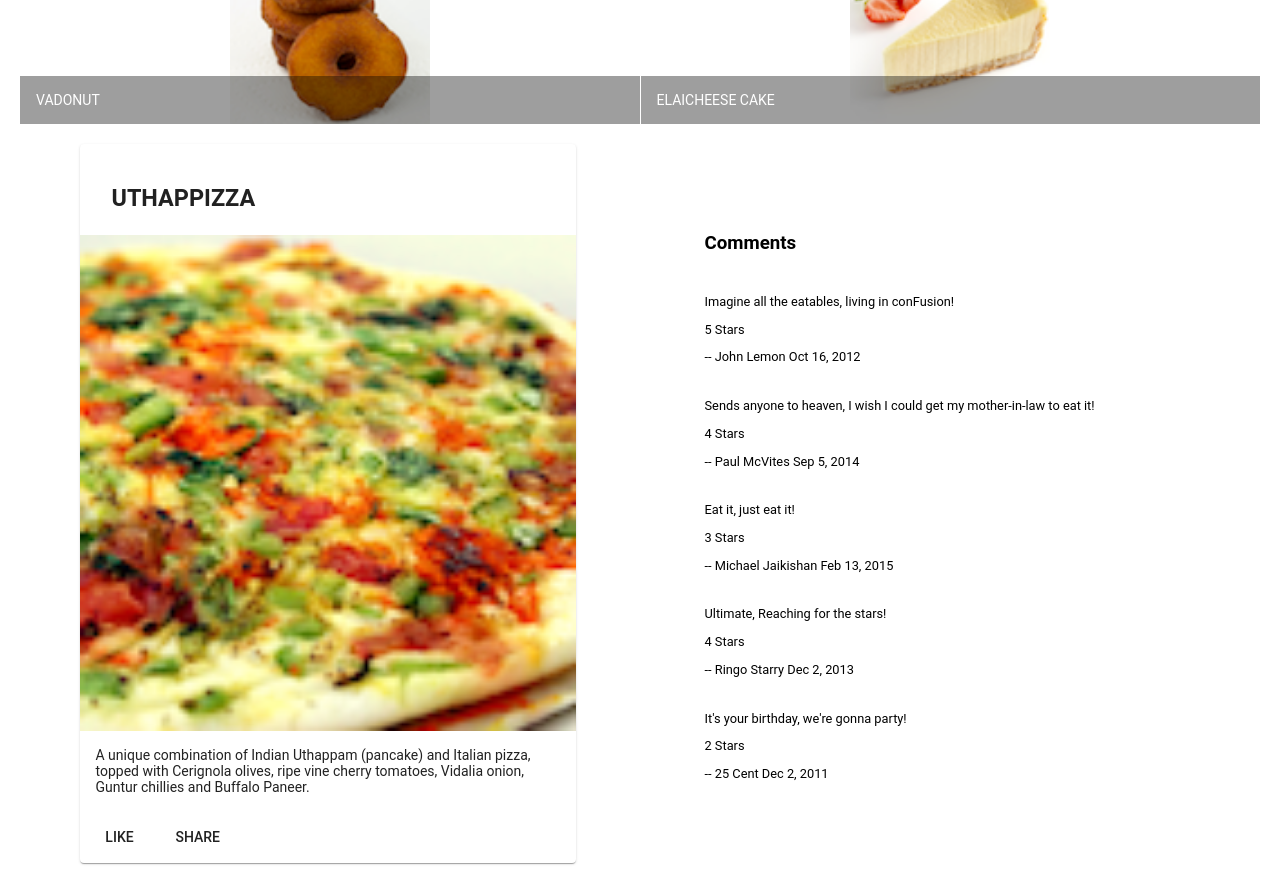
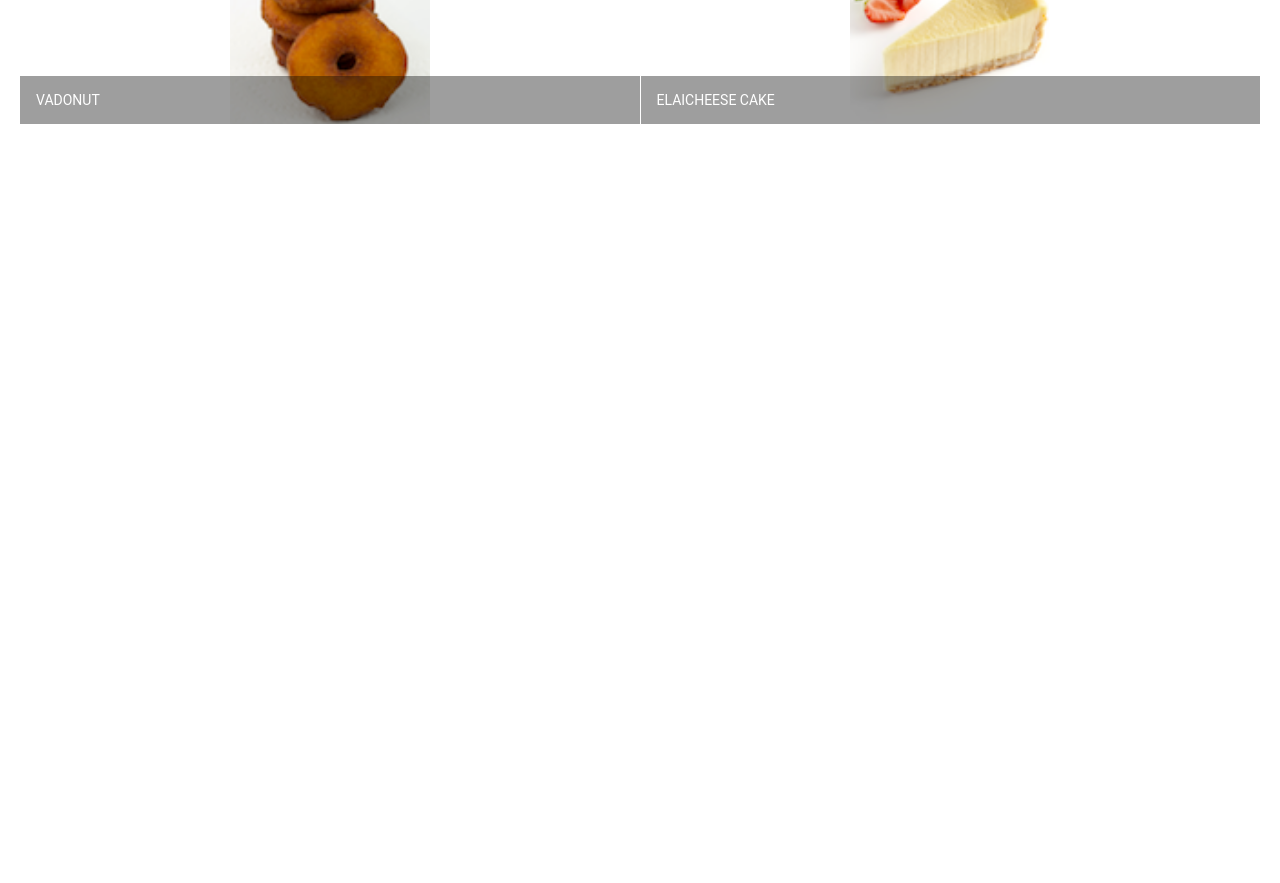
Before and after one commit to pushpsood/ConFusionAngular, an Angular app: page / in a window 1280 px wide. Shown: the part 440-1323 px from the top of the page. After the commit the page ends 800 px from the top, so only its background shows below. Built offline with nearby package versions, Linux system fonts and the light colour scheme.

Commit message:
Data Binding

```diff
--- a/src/app/app.component.html
+++ b/src/app/app.component.html
@@ -1,4 +1,3 @@
 <mat-toolbar color="primary"> <span>Ristorante Con Fusion</span> </mat-toolbar>
 
 <app-menu></app-menu>
-<app-dishdetail></app-dishdetail>
--- a/src/app/dishdetail/dishdetail.component.html
+++ b/src/app/dishdetail/dishdetail.component.html
@@ -6,8 +6,8 @@
     fxLayoutGap="10px"
     fxLayoutGap.xs="0">
 
-  <div fxFlex="40" *ngIf="dish">
-    <mat-card>
+  <div fxFlex="40">
+    <mat-card *ngIf="dish">
       <mat-card-header>
         <mat-card-title>
           <h3>{{dish.name | uppercase}}</h3>
@@ -26,13 +26,14 @@
   </div>
 
   <div fxFlex="40">
+    <mat-card *ngIf="dish" >
     <h3>Comments</h3>
-       <mat-list *ngFor="let ds of dishselect">
-        <p matLine style="font-size:80%" >{{ ds.comment }}</p>
-        <p matLine style="font-size:80%" >{{ ds.rating }} Stars</p>
-        <p matLine style="font-size:80%" > -- {{ ds.author }} {{ ds.date | date }}</p>
-
-    </mat-list>
+       <mat-list  *ngFor = "let comment of dish.comments">
+        <p matLine style="font-size:80%" >{{ comment.comment }}</p>
+        <p matLine style="font-size:80%" >{{ comment.rating }} Stars</p>
+        <p matLine style="font-size:80%" > -- {{ comment.author }} {{ comment.date | date }}</p>
+       </mat-list>
+  </mat-card>
   </div>
 
 </div>
--- a/src/app/dishdetail/dishdetail.component.ts
+++ b/src/app/dishdetail/dishdetail.component.ts
@@ -1,48 +1,5 @@
-import { Component, OnInit } from '@angular/core';
-
-const DISH = {
-  id: '0',
-  name: 'Uthappizza',
-  image: '/assets/images/uthappizza.png',
-  category: 'mains',
-  featured: true,
-  label: 'Hot',
-  price: '4.99',
-  // tslint:disable-next-line:max-line-length
-  description: 'A unique combination of Indian Uthappam (pancake) and Italian pizza, topped with Cerignola olives, ripe vine cherry tomatoes, Vidalia onion, Guntur chillies and Buffalo Paneer.',
-  comments: [
-       {
-           rating: 5,
-           comment: 'Imagine all the eatables, living in conFusion!',
-           author: 'John Lemon',
-           date: '2012-10-16T17:57:28.556094Z'
-       },
-       {
-           rating: 4,
-           comment: 'Sends anyone to heaven, I wish I could get my mother-in-law to eat it!',
-           author: 'Paul McVites',
-           date: '2014-09-05T17:57:28.556094Z'
-       },
-       {
-           rating: 3,
-           comment: 'Eat it, just eat it!',
-           author: 'Michael Jaikishan',
-           date: '2015-02-13T17:57:28.556094Z'
-       },
-       {
-           rating: 4,
-           comment: 'Ultimate, Reaching for the stars!',
-           author: 'Ringo Starry',
-           date: '2013-12-02T17:57:28.556094Z'
-       },
-       {
-           rating: 2,
-           comment: 'It\'s your birthday, we\'re gonna party!',
-           author: '25 Cent',
-           date: '2011-12-02T17:57:28.556094Z'
-       }
-   ]
-};
+import { Component, OnInit, Input } from '@angular/core';
+import { Dish } from '../shared/dish';
 
 @Component({
   selector: 'app-dishdetail',
@@ -51,8 +8,9 @@
 })
 export class DishdetailComponent implements OnInit {
 
-  dish = DISH;
-  dishselect = DISH.comments;
+  @Input()
+  dish: Dish;
+
   constructor() { }
 
   ngOnInit() {
--- a/src/app/menu/menu.component.html
+++ b/src/app/menu/menu.component.html
@@ -11,7 +11,7 @@
 
   <div fxFlex>
     <mat-grid-list cols="2" rowHeight="200px">
-      <mat-grid-tile *ngFor="let dish of dishes">
+      <mat-grid-tile *ngFor="let dish of dishes" (click) = "onSelect(dish)" >
         <img height="200px" src={{dish.image}} alt={{dish.name}}>
         <mat-grid-tile-footer>
           <h1>{{dish.name | uppercase}}</h1>
@@ -20,22 +20,6 @@
     </mat-grid-list>
   </div>
 
-  <!-- <div fxFlex *ngIf="selectedDish">
-    <mat-card>
-      <mat-card-header>
-        <mat-card-title>
-          <h3>{{selectedDish.name | uppercase}}</h3>
-        </mat-card-title>
-      </mat-card-header>
-      <img mat-card-image src={{selectedDish.image}} alt={{selectedDish.name}}>
-      <mat-card-content>
-        <p>{{selectedDish.description}}
-        </p>
-      </mat-card-content>
-      <mat-card-actions>
-        <button mat-button>LIKE</button>
-        <button mat-button>SHARE</button>
-      </mat-card-actions>
-    </mat-card>
-  </div>  -->
+  <app-dishdetail [dish]="selectedDish"></app-dishdetail>
+
 </div>
--- a/src/app/menu/menu.component.ts
+++ b/src/app/menu/menu.component.ts
@@ -1,50 +1,7 @@
 import { Component, OnInit } from '@angular/core';
 import { Dish } from '../shared/dish';
+import { DISHES } from '../shared/dishes';
 
-
-const DISHES: Dish[] = [
-  {
-    id: '0',
-    name: 'Uthappizza',
-    image: '/assets/images/uthappizza.png',
-    category: 'mains',
-    featured: true,
-    label: 'Hot',
-    price: '4.99',
-    // tslint:disable-next-line:max-line-length
-    description: 'A unique combination of Indian Uthappam (pancake) and Italian pizza, topped with Cerignola olives, ripe vine cherry tomatoes, Vidalia onion, Guntur chillies and Buffalo Paneer.'
-  },
-  {
-    id: '1',
-    name: 'Zucchipakoda',
-    image: '/assets/images/zucchipakoda.png',
-    category: 'appetizer',
-    featured: false,
-    label: '',
-    price: '1.99',
-    description: 'Deep fried Zucchini coated with mildly spiced Chickpea flour batter accompanied with a sweet-tangy tamarind sauce'
-  },
-  {
-    id: '2',
-    name: 'Vadonut',
-    image: '/assets/images/vadonut.png',
-    category: 'appetizer',
-    featured: false,
-    label: 'New',
-    price: '1.99',
-    description: 'A quintessential ConFusion experience, is it a vada or is it a donut?'
-  },
-  {
-    id: '3',
-    name: 'ElaiCheese Cake',
-    image: '/assets/images/elaicheesecake.png',
-    category: 'dessert',
-    featured: false,
-    label: '',
-    price: '2.99',
-    description: 'A delectable, semi-sweet New York Style Cheese Cake, with Graham cracker crust and spiced with Indian cardamoms'
-  }
-];
 
 @Component({
   selector: 'app-menu',
@@ -53,11 +10,16 @@
 })
 export class MenuComponent implements OnInit {
 
-  dishes = DISHES;
-  selectedDish = DISHES[0];
+  dishes : Dish[] = DISHES;
+  selectedDish : Dish;
+
   constructor() { }
 
   ngOnInit() {
   }
 
+  onSelect(dish: Dish)
+  {
+    this.selectedDish = dish;
+  }
 }
--- /dev/null
+++ b/src/app/shared/comment.ts
@@ -0,0 +1,6 @@
+export class Comment {
+    rating: number;
+    comment: string;
+    author: string;
+    date: string;
+}
--- a/src/app/shared/dish.ts
+++ b/src/app/shared/dish.ts
@@ -1,3 +1,5 @@
+import { Comment } from './comment';
+
 export class Dish {
     id: string;
     name: string;
@@ -7,4 +9,5 @@
     label: string;
     price: string;
     description: string;
+    comments: Comment[];
 }
--- /dev/null
+++ b/src/app/shared/dishes.ts
@@ -0,0 +1,173 @@
+import { Dish } from './dish';
+
+export const DISHES: Dish[] = [
+    {
+        id: '0',
+        name: 'Uthappizza',
+        image: '/assets/images/uthappizza.png',
+        category: 'mains',
+        featured: true,
+        label: 'Hot',
+        price: '4.99',
+        // tslint:disable-next-line:max-line-length
+        description: 'A unique combination of Indian Uthappam (pancake) and Italian pizza, topped with Cerignola olives, ripe vine cherry tomatoes, Vidalia onion, Guntur chillies and Buffalo Paneer.',
+        comments: [
+            {
+                rating: 5,
+                comment: 'Imagine all the eatables, living in conFusion!',
+                author: 'John Lemon',
+                date: '2012-10-16T17:57:28.556094Z'
+            },
+            {
+                rating: 4,
+                comment: 'Sends anyone to heaven, I wish I could get my mother-in-law to eat it!',
+                author: 'Paul McVites',
+                date: '2014-09-05T17:57:28.556094Z'
+            },
+            {
+                rating: 3,
+                comment: 'Eat it, just eat it!',
+                author: 'Michael Jaikishan',
+                date: '2015-02-13T17:57:28.556094Z'
+            },
+            {
+                rating: 4,
+                comment: 'Ultimate, Reaching for the stars!',
+                author: 'Ringo Starry',
+                date: '2013-12-02T17:57:28.556094Z'
+            },
+            {
+                rating: 2,
+                comment: 'It\'s your birthday, we\'re gonna party!',
+                author: '25 Cent',
+                date: '2011-12-02T17:57:28.556094Z'
+            }
+        ]
+    },
+    {
+        id: '1',
+        name: 'Zucchipakoda',
+        image: '/assets/images/zucchipakoda.png',
+        category: 'appetizer',
+        featured: false,
+        label: '',
+        price: '1.99',
+        description: 'Deep fried Zucchini coated with mildly spiced Chickpea flour batter accompanied with a sweet-tangy tamarind sauce',
+        comments: [
+            {
+                rating: 5,
+                comment: 'Imagine all the eatables, living in conFusion!',
+                author: 'John Lemon',
+                date: '2012-10-16T17:57:28.556094Z'
+            },
+            {
+                rating: 4,
+                comment: 'Sends anyone to heaven, I wish I could get my mother-in-law to eat it!',
+                author: 'Paul McVites',
+                date: '2014-09-05T17:57:28.556094Z'
+            },
+            {
+                rating: 3,
+                comment: 'Eat it, just eat it!',
+                author: 'Michael Jaikishan',
+                date: '2015-02-13T17:57:28.556094Z'
+            },
+            {
+                rating: 4,
+                comment: 'Ultimate, Reaching for the stars!',
+                author: 'Ringo Starry',
+                date: '2013-12-02T17:57:28.556094Z'
+            },
+            {
+                rating: 2,
+                comment: 'It\'s your birthday, we\'re gonna party!',
+                author: '25 Cent',
+                date: '2011-12-02T17:57:28.556094Z'
+            }
+        ]
+    },
+    {
+        id: '2',
+        name: 'Vadonut',
+        image: '/assets/images/vadonut.png',
+        category: 'appetizer',
+        featured: false,
+        label: 'New',
+        price: '1.99',
+        description: 'A quintessential ConFusion experience, is it a vada or is it a donut?',
+        comments: [
+            {
+                rating: 5,
+                comment: 'Imagine all the eatables, living in conFusion!',
+                author: 'John Lemon',
+                date: '2012-10-16T17:57:28.556094Z'
+            },
+            {
+                rating: 4,
+                comment: 'Sends anyone to heaven, I wish I could get my mother-in-law to eat it!',
+                author: 'Paul McVites',
+                date: '2014-09-05T17:57:28.556094Z'
+            },
+            {
+                rating: 3,
+                comment: 'Eat it, just eat it!',
+                author: 'Michael Jaikishan',
+                date: '2015-02-13T17:57:28.556094Z'
+            },
+            {
+                rating: 4,
+                comment: 'Ultimate, Reaching for the stars!',
+                author: 'Ringo Starry',
+                date: '2013-12-02T17:57:28.556094Z'
+            },
+            {
+                rating: 2,
+                comment: 'It\'s your birthday, we\'re gonna party!',
+                author: '25 Cent',
+                date: '2011-12-02T17:57:28.556094Z'
+            }
+        ]
+    },
+    {
+        id: '3',
+        name: 'ElaiCheese Cake',
+        image: '/assets/images/elaicheesecake.png',
+        category: 'dessert',
+        featured: false,
+        label: '',
+        price: '2.99',
+        description: 'A delectable, semi-sweet New York Style Cheese Cake, with Graham cracker crust and spiced with Indian cardamoms',
+        comments: [
+            {
+                rating: 5,
+                comment: 'Imagine all the eatables, living in conFusion!',
+                author: 'John Lemon',
+                date: '2012-10-16T17:57:28.556094Z'
+            },
+            {
+                rating: 4,
+                comment: 'Sends anyone to heaven, I wish I could get my mother-in-law to eat it!',
+                author: 'Paul McVites',
+                date: '2014-09-05T17:57:28.556094Z'
+            },
+            {
+                rating: 3,
+                comment: 'Eat it, just eat it!',
+                author: 'Michael Jaikishan',
+                date: '2015-02-13T17:57:28.556094Z'
+            },
+            {
+                rating: 4,
+                comment: 'Ultimate, Reaching for the stars!',
+                author: 'Ringo Starry',
+                date: '2013-12-02T17:57:28.556094Z'
+            },
+            {
+                rating: 2,
+                comment: 'It\'s your birthday, we\'re gonna party!',
+                author: '25 Cent',
+                date: '2011-12-02T17:57:28.556094Z'
+            }
+        ]
+    }
+];
```
